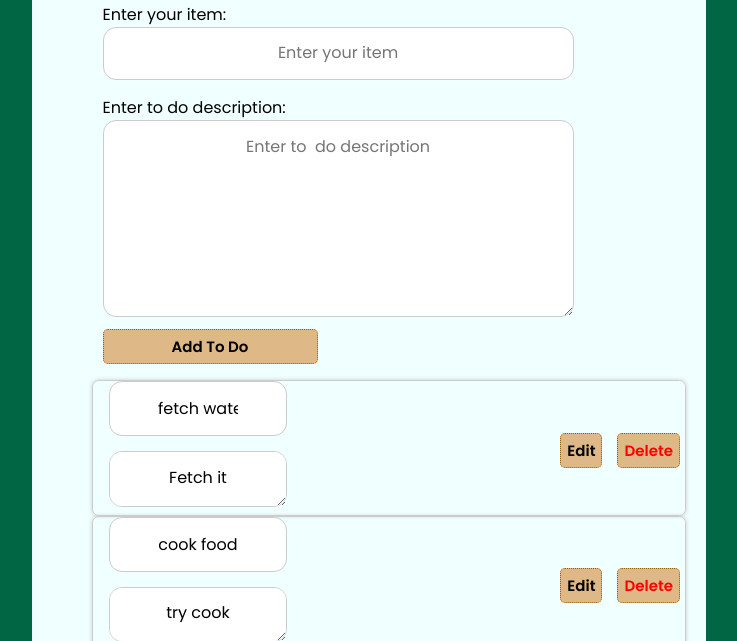
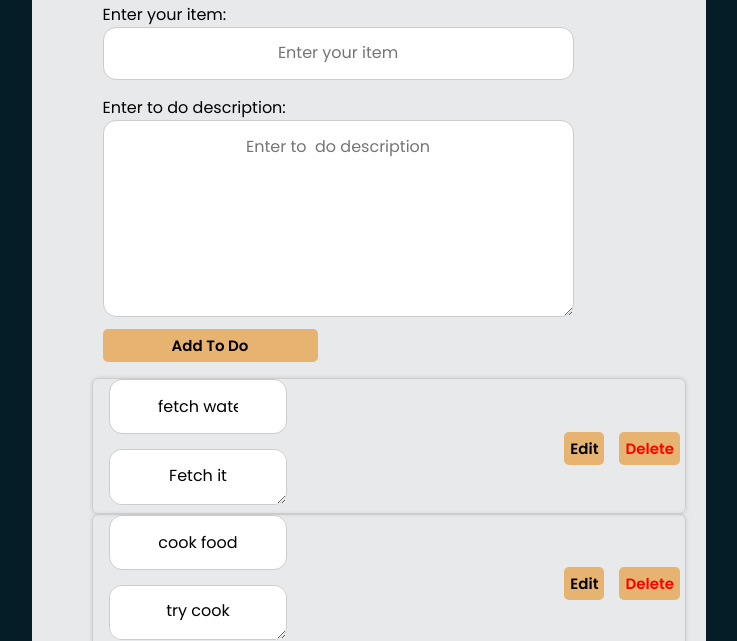
Before and after one commit to Prince95-cmd/To-Do, a plain HTML site: page index.html in a window 1280 px wide. Shown: the part 159-800 px from the top of the page, without its empty margins (271-1008 px from the left). Drawn offline with Linux system fonts and the light colour scheme.

Commit message:
first commit

```diff
--- a/Assets/CSS/index.css
+++ b/Assets/CSS/index.css
@@ -2,7 +2,7 @@
     font-family: "poppins";
   }
   body{
-    background-color: rgb(1, 102, 68);
+    background-color: rgb(4, 29, 39);
   }
 
   .container{
@@ -10,7 +10,7 @@
     flex-direction: column;
     padding: 20px;
     align-items: center;
-    background-color:azure;
+    background-color:rgb(231,233,235);
     width: fit-content;
     height: 80%;
     margin-top: 50px;
@@ -34,16 +34,21 @@
   }
 
    button{
-    background-color:burlywood;
+    background-color:rgb(231, 179, 112);
     font-family: "poppins";
     font-size: 15px;
     font-weight: 600;
     width: 215px;
-    border: 1px dotted rgb(159, 91, 1);
+    border:none;
     border-radius: 5px;
     margin-top: 5px;
     padding-top: 5px;
     padding-bottom: 5px;
+   }
+
+   button:hover {
+    background-color: rgb(174, 126, 63);
+    cursor: pointer;
    }
 
 
```
